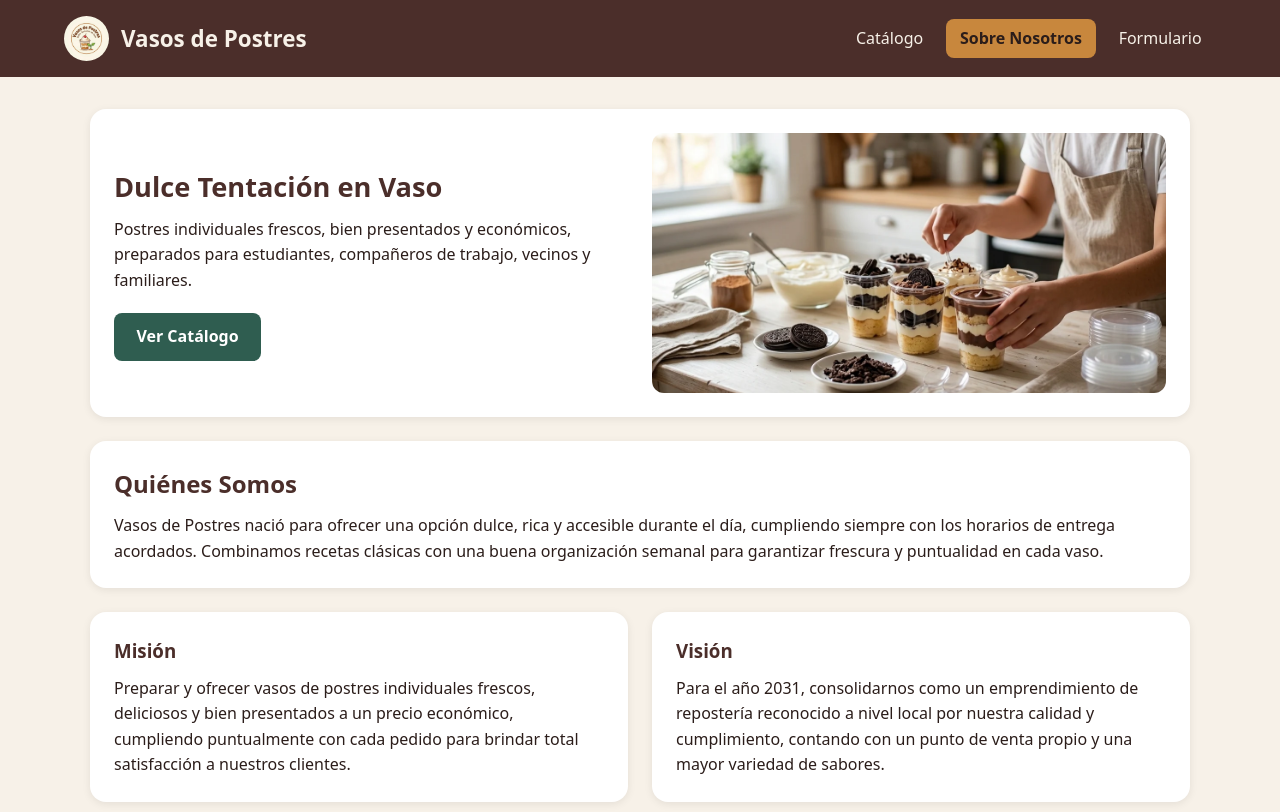
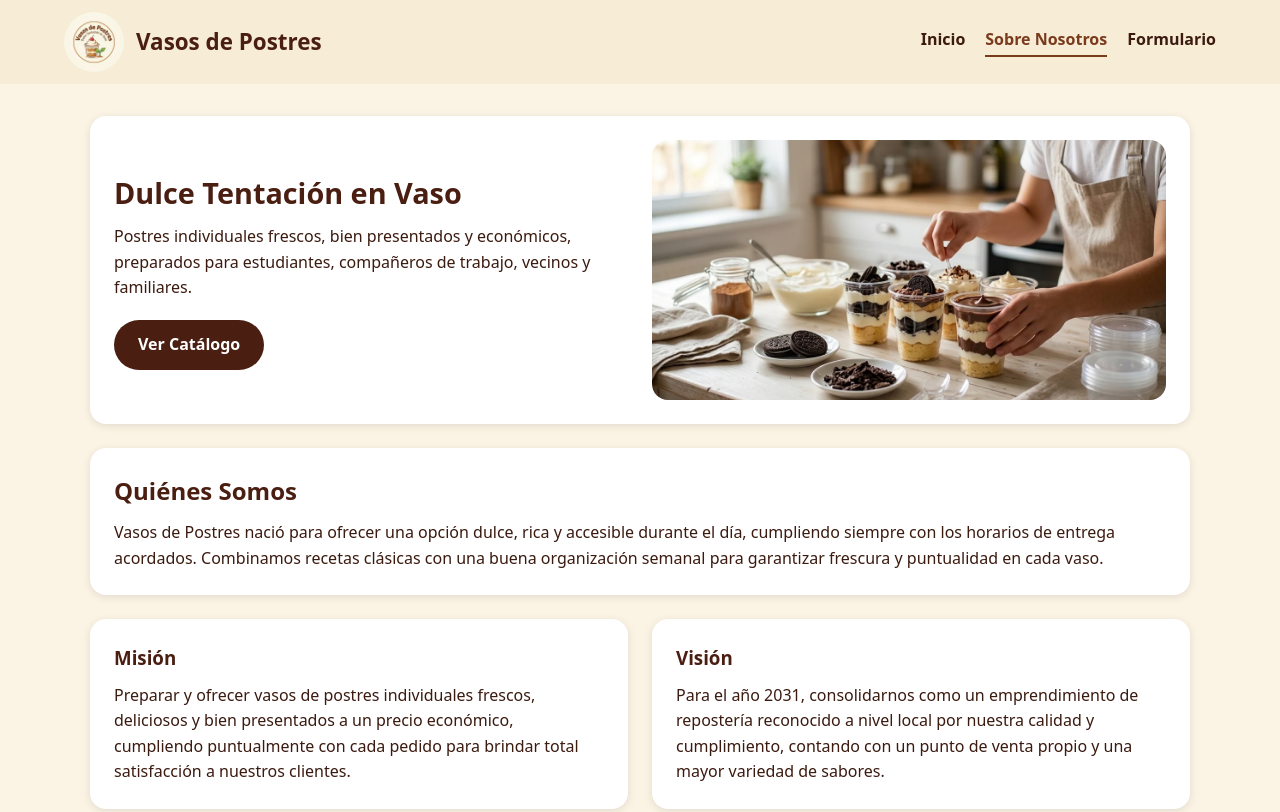
Before and after one commit to cristhianh954-alt/Proyecto_final, a plain HTML site: page nosotros.html in a window 1280 px wide. Shown: the top 812 px of the page. Drawn offline with Linux system fonts and the light colour scheme.

Commit message:
Se modifica el estilo del boton sobre nosotros y diseño de la pagina

```diff
--- a/CSS/nosotros.css
+++ b/CSS/nosotros.css
@@ -4,11 +4,16 @@
   padding: 0;
 }
 
+html {
+  scroll-behavior: smooth;
+}
+
 body {
   font-family: system-ui, "Segoe UI", Roboto, Arial, sans-serif;
+  font-size: 1rem;
   line-height: 1.6;
-  color: #2b1d1a;
-  background-color: #f7f1e8;
+  color: #3b1a0f;
+  background-color: #fbf3e4;
 }
 
 img {
@@ -21,10 +26,10 @@ a {
   color: inherit;
 }
 
+/* Encabezado (igual al de la página principal) */
 header {
-  background-color: #4b2e2a;
-  color: #f7f1e8;
-  padding: 1rem 5%;
+  background-color: #f7ecd6;
+  padding: 0.75rem 5%;
   display: flex;
   flex-wrap: wrap;
   justify-content: space-between;
@@ -39,36 +44,36 @@ header {
 }
 
 .logo-nav {
-  width: 45px;
-  height: 45px;
+  width: 60px;
+  height: 60px;
   border-radius: 50%;
   object-fit: cover;
 }
 
 header h1 {
   font-size: 1.4rem;
+  color: #4a1f12;
 }
 
 header nav {
   display: flex;
-  gap: 0.5rem;
+  flex-wrap: wrap;
+  gap: 1.25rem;
 }
 
 header nav a {
-  padding: 0.45rem 0.9rem;
-  border-radius: 0.5rem;
+  color: #3b1a0f;
+  font-weight: 600;
+  padding-bottom: 0.2rem;
 }
 
-header nav a:hover {
-  background-color: rgba(255, 255, 255, 0.15);
+header nav a:hover,
+header nav a.activo {
+  border-bottom: 2px solid #7a3b1d;
+  color: #7a3b1d;
 }
 
-header nav a.activo {
-  background-color: #c8873d;
-  color: #2b1d1a;
-  font-weight: 700;
-}
-
+/* Contenido */
 .contenedor {
   width: 90%;
   max-width: 1100px;
@@ -84,7 +89,7 @@ header nav a.activo {
   background-color: #ffffff;
   border-radius: 1rem;
   padding: 1.5rem;
-  box-shadow: 0 2px 8px rgba(0, 0, 0, 0.08);
+  box-shadow: 0 2px 8px rgba(0, 0, 0, 0.1);
 }
 
 .portada {
@@ -95,8 +100,8 @@ header nav a.activo {
 }
 
 .portada-texto h2 {
-  font-size: 1.7rem;
-  color: #4b2e2a;
+  font-size: 1.8rem;
+  color: #4a1f12;
   margin-bottom: 0.5rem;
 }
 
@@ -108,25 +113,26 @@ header nav a.activo {
   width: 100%;
   height: 260px;
   object-fit: cover;
-  border-radius: 0.75rem;
+  border-radius: 1rem;
 }
 
+/* Botón redondeado como el de la página principal */
 .boton {
   display: inline-block;
-  background-color: #2f5d50;
+  background-color: #4a1f12;
   color: #ffffff;
-  padding: 0.7rem 1.4rem;
-  border-radius: 0.5rem;
+  padding: 0.75rem 1.5rem;
+  border-radius: 2rem;
   font-weight: 700;
 }
 
 .boton:hover {
-  background-color: #23473d;
+  background-color: #2b1d1a;
 }
 
 .bloque h2,
 .tarjeta h3 {
-  color: #4b2e2a;
+  color: #4a1f12;
   margin-bottom: 0.6rem;
 }
 
@@ -144,26 +150,28 @@ header nav a.activo {
 }
 
 .valor {
-  background-color: #fcf9f5;
-  border: 1px solid #e5d8c5;
-  border-radius: 0.75rem;
+  background-color: #fbf3e4;
+  border: 1px solid #f0dfbf;
+  border-radius: 1rem;
   padding: 1rem;
 }
 
 .valor h4 {
-  color: #2f5d50;
+  color: #7a3b1d;
   margin-bottom: 0.3rem;
 }
 
+/* Pie de página */
 .footer {
-  background-color: #2b1d1a;
-  color: #f7f1e8;
+  background-color: #4a1f12;
+  color: #fbf3e4;
   text-align: center;
   padding: 1.5rem;
-  font-size: 0.875rem;
+  font-size: 0.9rem;
   margin-top: 2rem;
 }
 
+/* Tablet */
 @media (min-width: 768px) {
   .portada,
   .doble-columna {
--- a/CSS/styles.css
+++ b/CSS/styles.css
@@ -328,22 +328,3 @@ nav a.activo {
     height: 130px;
   }
 }
-
-header nav {
-  display: flex;
-  gap: 0.75rem;
-  align-items: center;
-}
-
-.btn-nosotros {
-  background-color: #2f5d50;
-  color: #ffffff;
-  padding: 0.45rem 0.9rem;
-  border-radius: 0.5rem;
-  font-weight: 700;
-  text-decoration: none;
-}
-
-.btn-nosotros:hover {
-  background-color: #23473d;
-}
--- a/nosotros.html
+++ b/nosotros.html
@@ -14,7 +14,7 @@
             <h1>Vasos de Postres</h1>
         </div>
         <nav>
-            <a href="index.html">Catálogo</a>
+            <a href="index.html">Inicio</a>
             <a href="nosotros.html" class="activo">Sobre Nosotros</a>
             <a href="formulario.html">Formulario</a>
         </nav>
```
